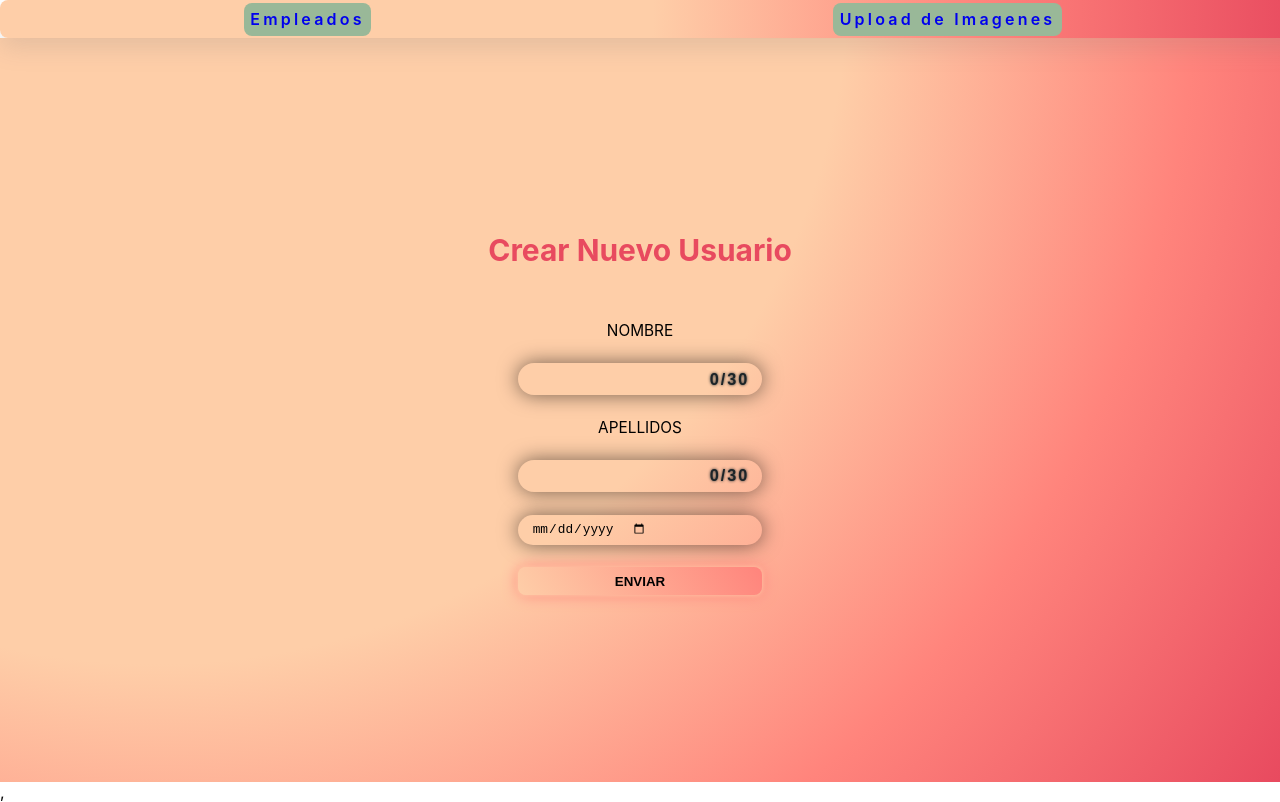
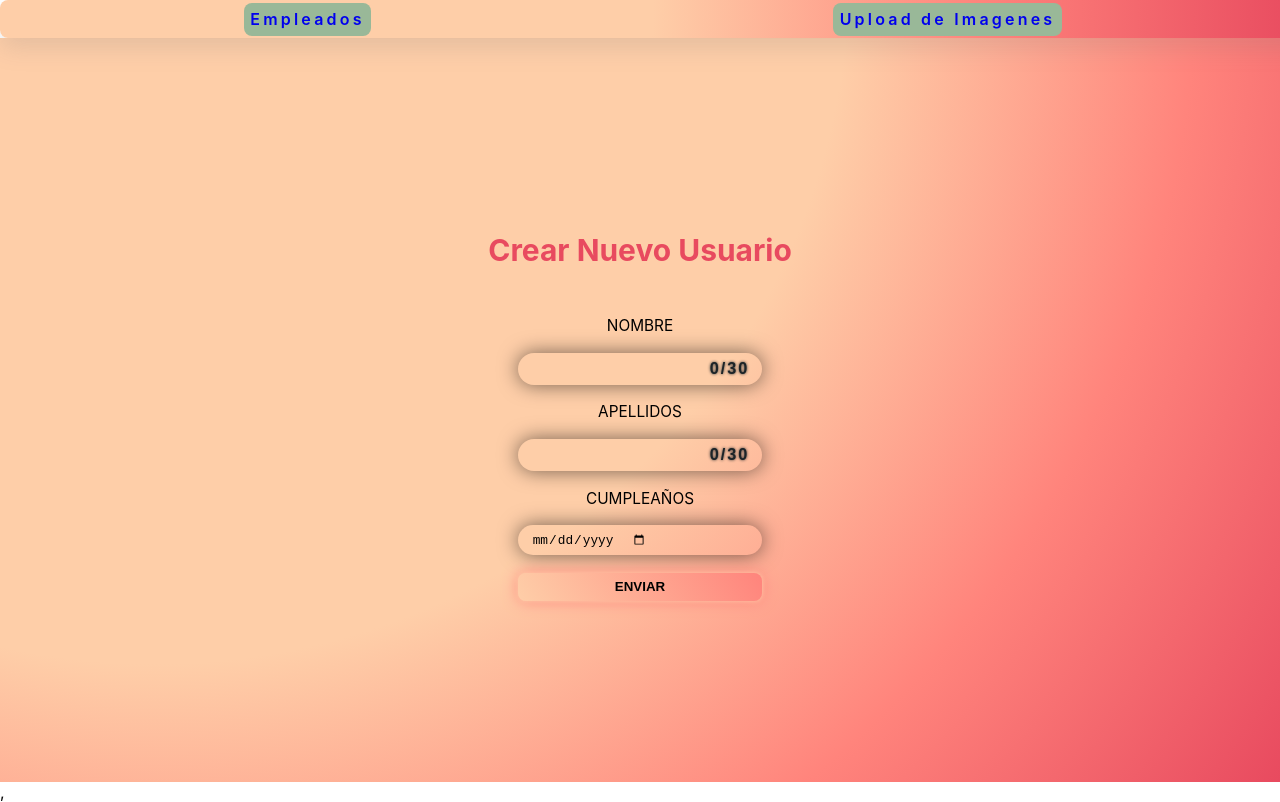
Before and after one commit to ElideZavala/prueba-nach, a React (Create React App) app: page /register in a window 1280 px wide. Shown: the top 802 px of the page. Built offline with nearby package versions, Linux system fonts and the light colour scheme.

Commit message:
elementos innecesarios eliminados para realizar Deploy

```diff
--- a/src/pages/Register.js
+++ b/src/pages/Register.js
@@ -63,6 +63,7 @@ const Register = () => {
 					/>
 					<small>{name.length}/30</small>
 				</div>
+				<label htmlFor='name'>Cumpleaños</label>
 				<div className='register__employee--employeedata__calendar'>
 					<input
 						type='date'
--- a/src/routers/AppRouter.js
+++ b/src/routers/AppRouter.js
@@ -8,7 +8,6 @@ import Upload from "../pages/Upload"
 // *-*-*-*-*-*-*-*-*-*-*-* Rutas *-*-*-*-*-*-*-*-*-*-*-*-*
 const AppRouter = () => {
   return (
-    <>
     <Router>
       <Routes>
         <Route path="/" element={<Login />} />
@@ -18,7 +17,6 @@ const AppRouter = () => {
 		    <Route element={<NotFound/>}/>
       </Routes>
     </Router>
-    </>
   )
 }
 
```
Also changed, not shown: src/componets/Sliders.js (+1 -13 lines).
